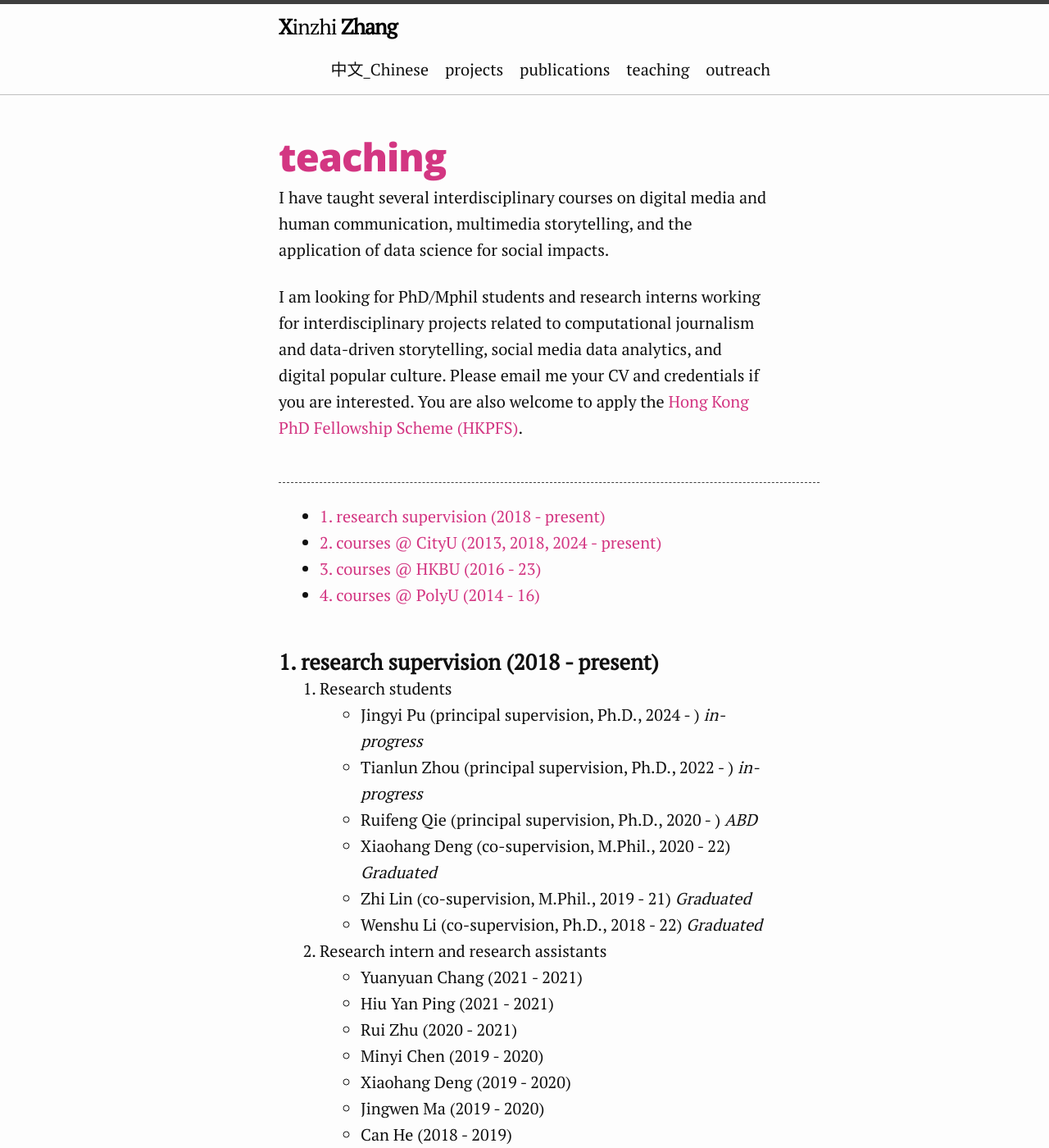
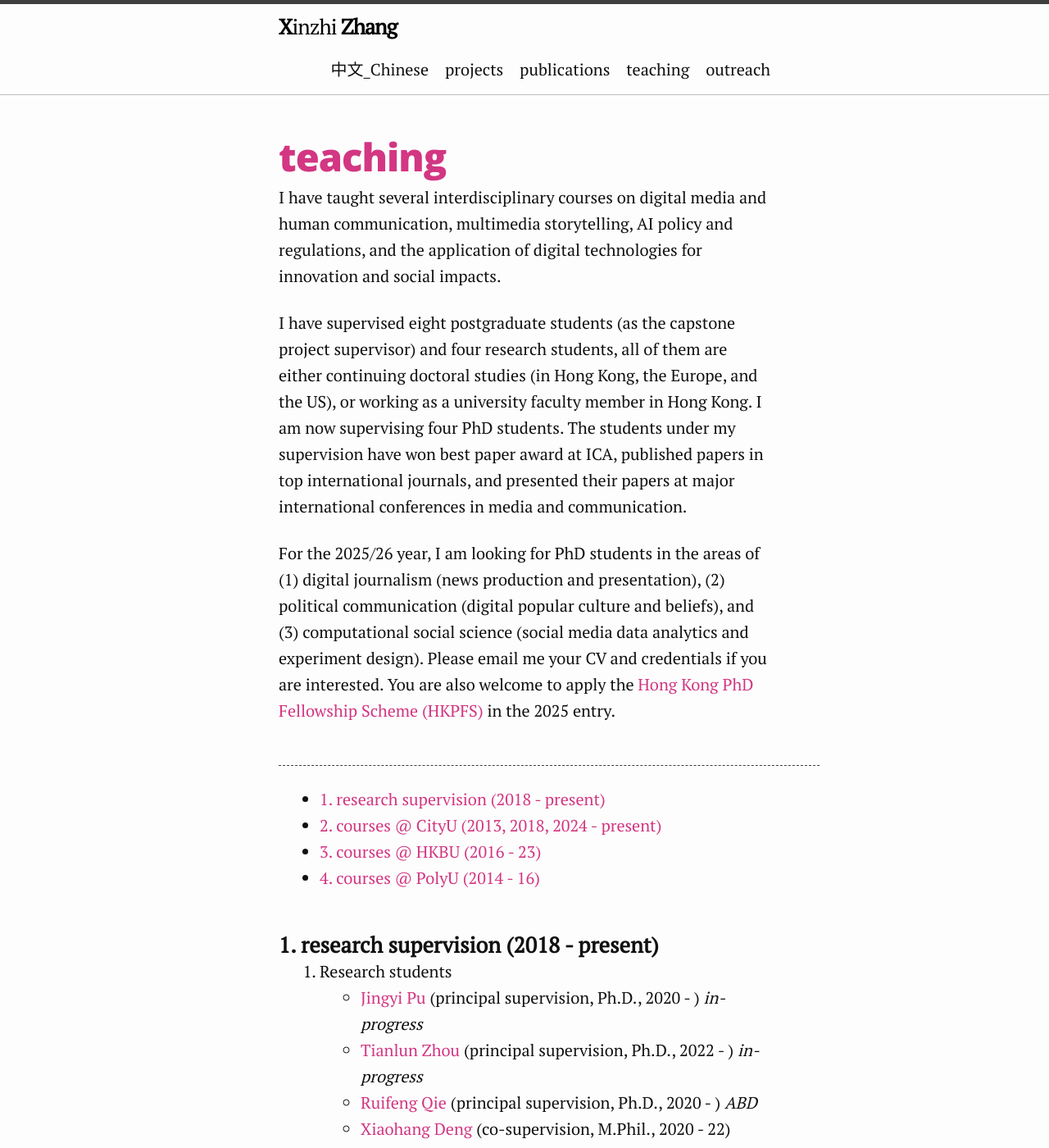
Before and after one commit to xzzhang2/xzzhang2.github.io, a Jekyll site: the page built from pages/teaching.md, in a window 1280 px wide and 1400 px high. Shown: the whole window at 82% size. Built offline with Jekyll 4.4.1, drawn with Linux system fonts in a browser that asks for light colours; some of the changed text lies outside the part shown.

Commit message:
updating information

```diff
--- a/pages/teaching.md
+++ b/pages/teaching.md
@@ -4,9 +4,11 @@ title: teaching
 description: Xinzhi Zhang's teaching record
 ---
 
-I have taught several interdisciplinary courses on digital media and human communication, multimedia storytelling, and the application of data science for social impacts.
+I have taught several interdisciplinary courses on digital media and human communication, multimedia storytelling, AI policy and regulations, and the application of digital technologies for innovation and social impacts.
 
-I am looking for PhD/Mphil students and research interns working for interdisciplinary projects related to computational journalism and data-driven storytelling, social media data analytics, and digital popular culture. Please email me your CV and credentials if you are interested. You are also welcome to apply the [Hong Kong PhD Fellowship Scheme (HKPFS)](https://cerg1.ugc.edu.hk/hkpfs/index.html).
+I have supervised eight postgraduate students (as the capstone project supervisor) and four research students, all of them are either continuing doctoral studies (in Hong Kong, the Europe, and the US), or working as a university faculty member in Hong Kong. I am now supervising four PhD students. The students under my supervision have won best paper award at ICA, published papers in top international journals, and presented their papers at major international conferences in media and communication.
+
+For the 2025/26 year, I am looking for PhD students in the areas of (1) digital journalism (news production and presentation), (2) political communication (digital popular culture and beliefs), and (3) computational social science (social media data analytics and experiment design). Please email me your CV and credentials if you are interested. You are also welcome to apply the [Hong Kong PhD Fellowship Scheme (HKPFS)](https://cerg1.ugc.edu.hk/hkpfs/index.html) in the 2025 entry.
 
 ---
 
@@ -21,34 +23,35 @@ I am looking for PhD/Mphil students and research interns working for interdiscip
 ### <a name="hkbu_rds"></a>1. research supervision (2018 - present)
 
 1. Research students
- - Jingyi Pu (principal supervision, Ph.D., 2024 - ) *in-progress*
- - Tianlun Zhou (principal supervision, Ph.D., 2022 - ) *in-progress*
- - Ruifeng Qie (principal supervision, Ph.D., 2020 - ) *ABD*
- - Xiaohang Deng (co-supervision, M.Phil., 2020 - 22) *Graduated*
- - Zhi Lin (co-supervision, M.Phil., 2019 - 21) *Graduated*
- - Wenshu Li (co-supervision, Ph.D., 2018 - 22) *Graduated*
+ - [Jingyi Pu](https://www.cityu.edu.hk/com/Profile2.aspx?u=jingyipu2) (principal supervision, Ph.D., 2020 - ) *in-progress*
+ - [Tianlun Zhou](https://www.comm.hkbu.edu.hk/comd-www/lib/pdf/PhD/ZHOU_Tianlun.pdf) (principal supervision, Ph.D., 2022 - ) *in-progress*
+ - [Ruifeng Qie](https://www.comm.hkbu.edu.hk/comd-www/lib/pdf/PhD/QIE_Ruifeng.pdf) (principal supervision, Ph.D., 2020 - ) *ABD*
+ - [Xiaohang Deng](https://webpages.tuni.fi/gamification/members/dion-deng) (co-supervision, M.Phil., 2020 - 22) *Graduated*, Currently (2024) PhD Researcher at the Tampere University, Finland.
+ - Zhi Lin (co-supervision, M.Phil., 2019 - 21) *Graduated*, Currently (2024) PhD student at the University of Texas at Austin, the US.
+ - Wenshu Li (co-supervision, Ph.D., 2018 - 22) *Graduated*, Currently (2024) Lecturer in the College of International Education at Hong Kong Baptist University.
 
 2. Research intern and research assistants
- - Yuanyuan Chang (2021 - 2021)
- - Hiu Yan Ping (2021 - 2021)
- - Rui Zhu (2020 - 2021)
- - Minyi Chen (2019 - 2020)
- - Xiaohang Deng (2019 - 2020)
- - Jingwen Ma (2019 - 2020)
- - Can He (2018 - 2019)
- - Qile Wang (2018 - 2019)
- - Jiehu Yuan (2018 - 2019)
- - Mengyi Zhang (2017 - 2018)
- - Wanting Xu (2017 - 2018)
+ - Yitong Gu (2021 - 22)
+ - Yuanyuan Chang (2021 - 21)
+ - Hiu Yan Ping (2021 - 21)
+ - Rui Zhu (2020 - 21)
+ - Minyi Chen (2019 - 20)
+ - Xiaohang Deng (2019 - 20)
+ - Jingwen Ma (2019 - 20)
+ - Can He (2018 - 19)
+ - Qile Wang (2018 - 19)
+ - Jiehu Yuan (2018 - 19)
+ - Mengyi Zhang (2017 - 18)
+ - Wanting Xu (2017 - 18)
 
 
 ### <a name="cityu_courese"></a>2. courses @ CityU (2013 - 14, 2024 - presesnt)
 
 |Course code and title | Level |
 |--- | --- |
-| COM3109 Media and Communication in Chinese Contexts | Undergraduate |
-| COM5507 (guest lecturer in 2018 Fall) Social Media Data Acquisition and Processing ([Course Repo](https://github.com/xzzhang2/201819A_cityu_com5507)) | Postgraduate |
-| COM3109 International Communication (core course for BA (Hons) in Media and Communication) | Undergraduate |
+| COM3109 Media and Communication in Chinese Contexts (core course for BA (Hons) in Media and Communication) | Undergraduate |
+| COM5507 (guest lecturer in 2018 Fall) Social Media Data Acquisition and Processing core course for MA in Communication and New Media ([Course Repo](https://github.com/xzzhang2/201819A_cityu_com5507)) | Postgraduate |
+| COM3119 International Communication (core course for BA (Hons) in Media and Communication) | Undergraduate |
 | COM5502 Multimedia Communication (core course for MA in Communication and New Media) | Postgraduate |
 
 
@@ -77,6 +80,7 @@ I am looking for PhD/Mphil students and research interns working for interdiscip
 
 
 
+
 (updated: Apr 2024)
 
 
```
Also changed, not shown: pages/tutorial.md (+10 -10 lines).
